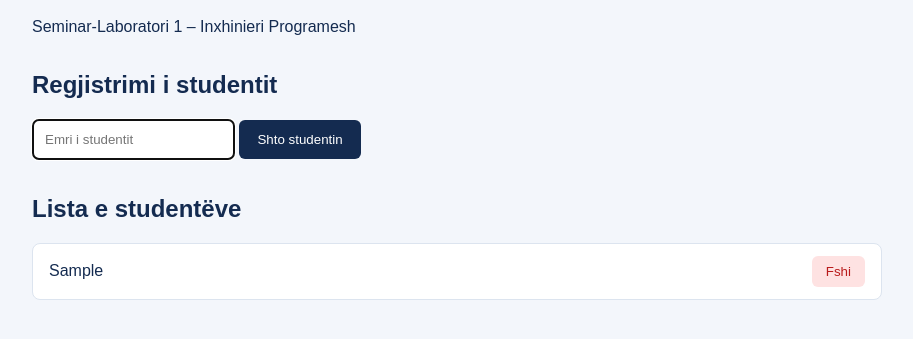
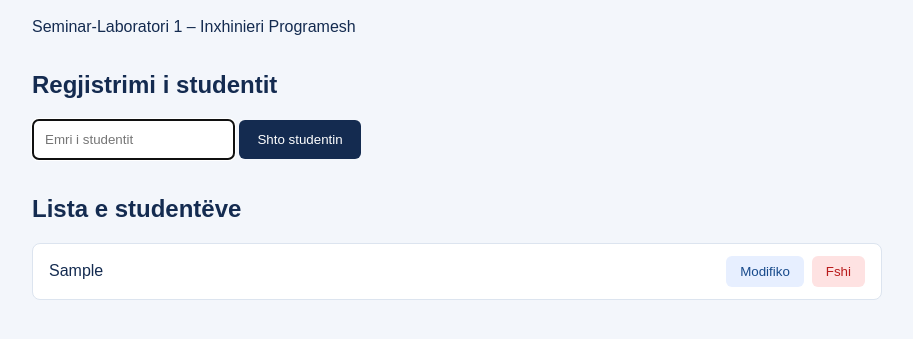
Before and after one commit to erlandalla/laboratori-1-menaxhimi-studenteve, a plain HTML site: page index.html in a window 1280 px wide. Both pictures are taken after typing "Sample" into the empty fields and a click on the button "Shto studentin". Shown: the part 159-498 px from the top of the page, without its empty margins (183-1096 px from the left). Drawn offline with Linux system fonts and the light colour scheme.

Commit message:
feat: add student editing

```diff
--- a/css/styles.css
+++ b/css/styles.css
@@ -73,3 +73,24 @@ body {
 .btn-fshi:hover {
   background: #fecaca;
 }
+
+/* Grupi i butonave */
+
+.veprimet {
+  display: flex;
+  align-items: center;
+  gap: 8px;
+}
+
+/* Butoni Modifiko */
+
+.btn-modifiko {
+  background: #e7efff;
+  color: #174a8b;
+  padding: 8px 14px;
+  border-radius: 6px;
+}
+
+.btn-modifiko:hover {
+  background: #d4e4ff;
+}
--- a/js/script.js
+++ b/js/script.js
@@ -14,24 +14,48 @@ formulari.addEventListener("submit", function (event) {
   // Krijojmë elementin e studentit
   const studenti = document.createElement("li");
 
-  // Krijojmë tekstin e emrit
+  // Emri i studentit
   const emriStudentit = document.createElement("span");
   emriStudentit.textContent = emri;
 
-  // Krijojmë butonin Fshi
+  // Grupi i butonave
+  const veprimet = document.createElement("div");
+  veprimet.className = "veprimet";
+
+  // Butoni Modifiko
+  const butoniModifiko = document.createElement("button");
+  butoniModifiko.textContent = "Modifiko";
+  butoniModifiko.type = "button";
+  butoniModifiko.className = "btn-modifiko";
+
+  butoniModifiko.addEventListener("click", function () {
+    const emriIRi = prompt(
+      "Shkruaj emrin e ri të studentit:",
+      emriStudentit.textContent
+    );
+
+    if (emriIRi !== null && emriIRi.trim() !== "") {
+      emriStudentit.textContent = emriIRi.trim();
+    }
+  });
+
+  // Butoni Fshi
   const butoniFshi = document.createElement("button");
   butoniFshi.textContent = "Fshi";
   butoniFshi.type = "button";
   butoniFshi.className = "btn-fshi";
 
-  // Funksioni i fshirjes
   butoniFshi.addEventListener("click", function () {
     studenti.remove();
   });
 
-  // Shtojmë elementet në listë
+  // Vendosim butonat paralel
+  veprimet.appendChild(butoniModifiko);
+  veprimet.appendChild(butoniFshi);
+
+  // Shtojmë studentin në listë
   studenti.appendChild(emriStudentit);
-  studenti.appendChild(butoniFshi);
+  studenti.appendChild(veprimet);
   lista.appendChild(studenti);
 
   // Pastrojmë formularin
```
